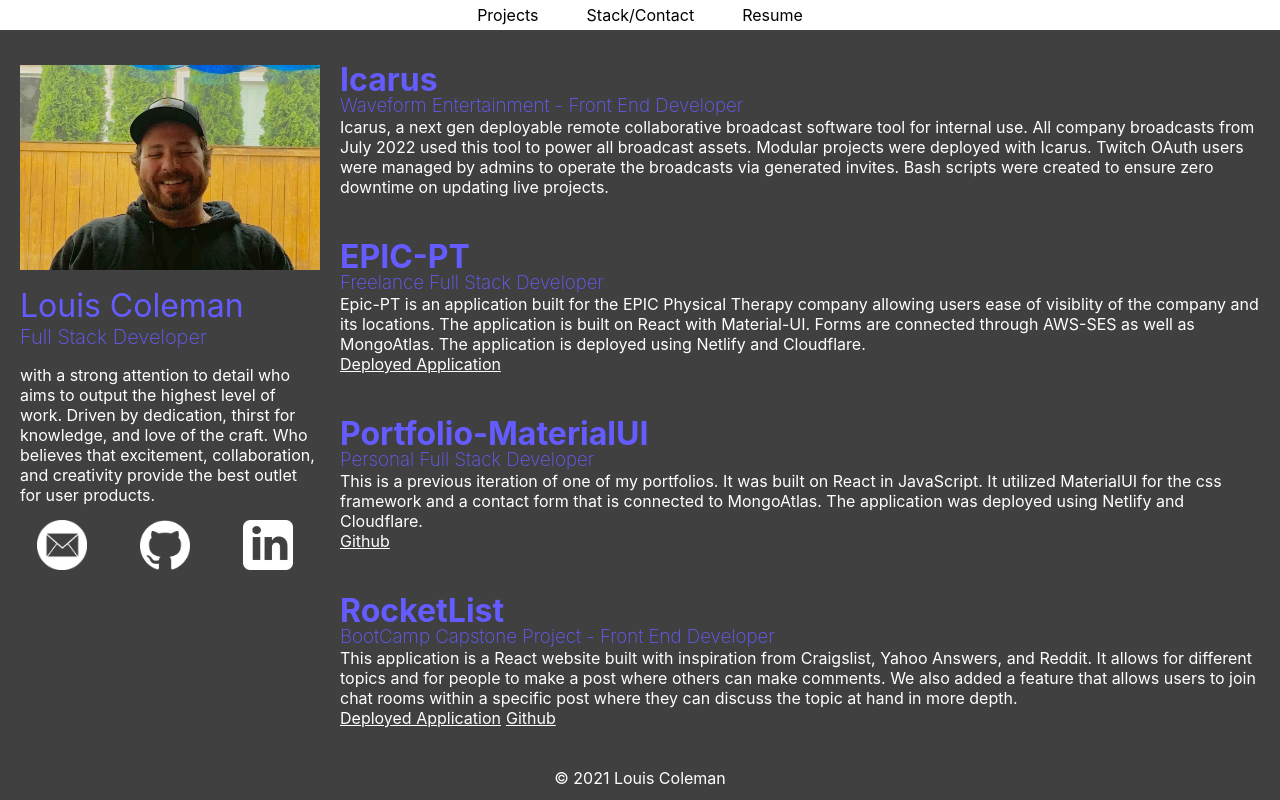
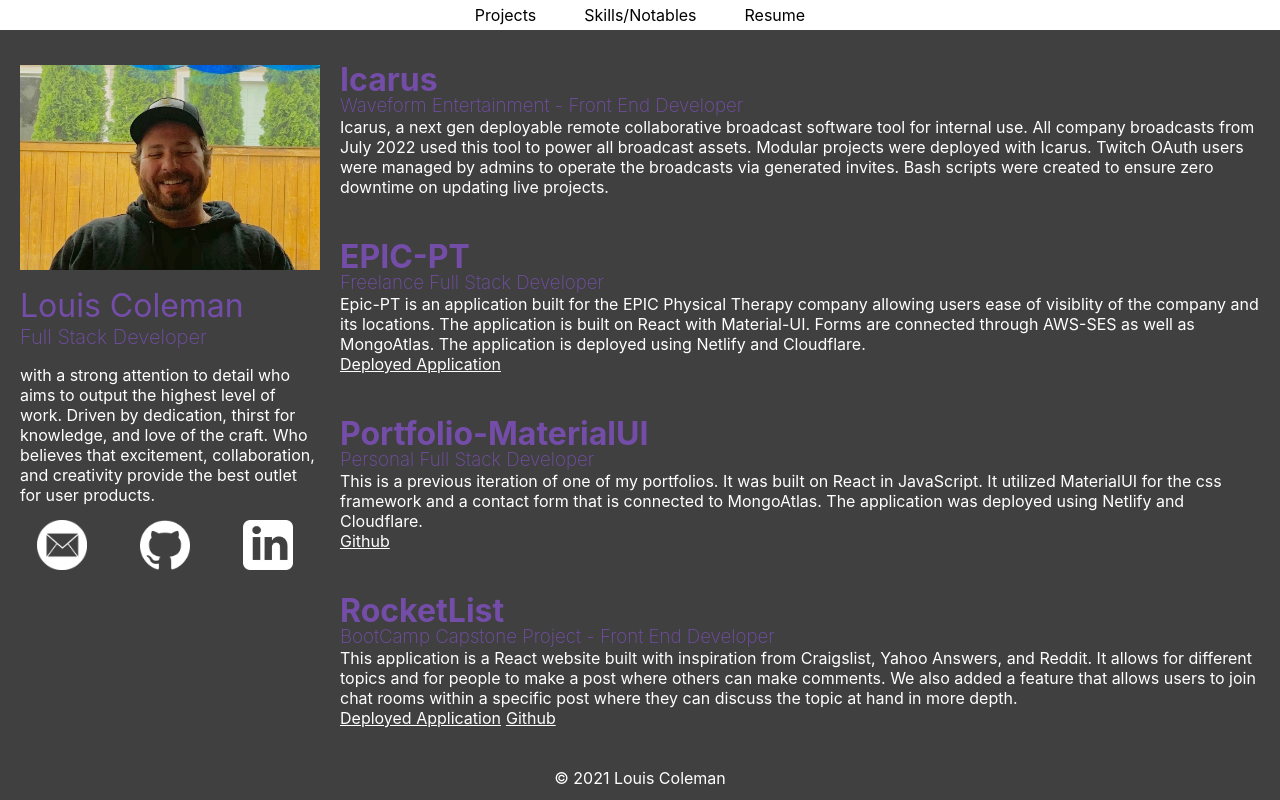
Before and after one commit to coleloui/portfolio-ts, a React (Create React App) app: page / in a window 1280 px wide. Built offline with nearby package versions, Linux system fonts and the light colour scheme.

Commit message:
titles and color scheme change

```diff
--- a/src/App.tsx
+++ b/src/App.tsx
@@ -7,11 +7,11 @@
 export const App: React.FC = () => {
 	const [mainInfo, setMainInfo] = useState<string>('projects');
 	return (
-		<>
+		<div style={{ position: 'relative', minHeight: '100vh' }}>
 			<GlobalStyles />
 			<Header setMainInfo={setMainInfo} />
 			<TheBody mainInfo={mainInfo} />
 			<Footer />
-		</>
+		</div>
 	);
 };
--- a/src/components/Footer.tsx
+++ b/src/components/Footer.tsx
@@ -5,13 +5,10 @@
 };
 
 const Foot = styled.div`
-	display: flex;
-	justify-content: center;
-	align-content: center;
+	position: absolute;
 	bottom: 0;
-	position: fixed;
 	width: 100%;
 	height: 2rem;
 	color: #fff;
-	align-self: center;
+	text-align: center;
 `;
--- a/src/components/Header.tsx
+++ b/src/components/Header.tsx
@@ -10,7 +10,7 @@
 		<Nav>
 			<NavLink onClick={() => setMainInfo('projects')}>Projects</NavLink>
 			<NavLink onClick={() => setMainInfo('stack')}>
-				Stack/Contact
+				Skills/Notables
 			</NavLink>
 			<Download download href={Resume}>
 				Resume
--- a/src/components/aside.tsx
+++ b/src/components/aside.tsx
@@ -70,7 +70,7 @@
 	align-self: center;
 	padding: 0 0 1rem;
 	@media (max-width: 767px) {
-		display: none;
+		width: 125px;
 	}
 	@media (min-width: 1250px) {
 		padding-left: 10px;
--- a/src/global-styles.ts
+++ b/src/global-styles.ts
@@ -2,7 +2,7 @@
 
 const GlobalStyles = createGlobalStyle`
 :root{
-	--primary: #645cff;
+	--primary: #744DA9;
 	--white: #fff;
   --secondary: #404040
 };
```
